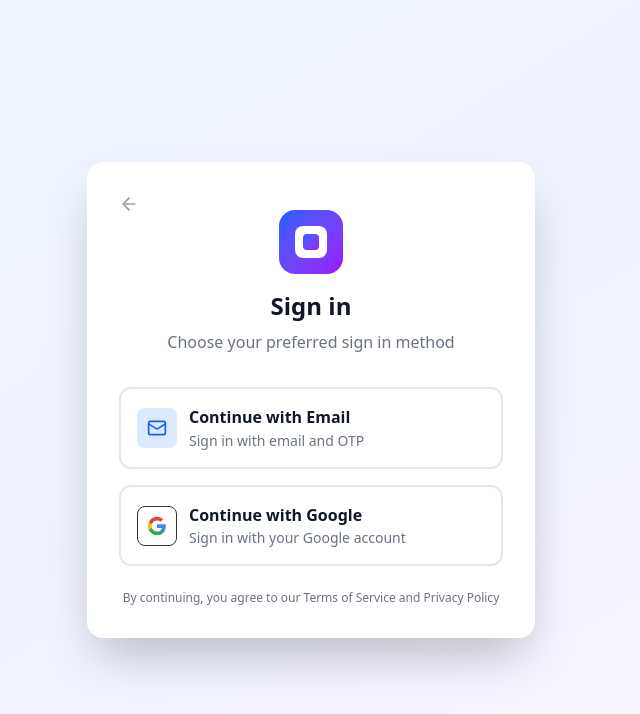
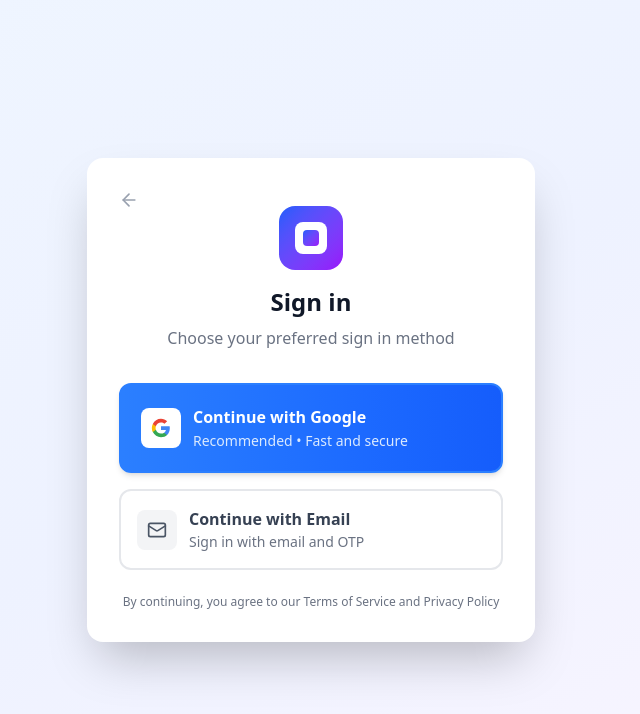
Before and after one commit to TejasShirsath/INotes, a React (Vite) app in the folder frontend/: page / in a window 1280 px wide. Both pictures are taken after a click on the button "Sign In". Shown: the top 714 px of the page, without its empty margins (329-969 px from the left). Built offline with nearby package versions, Linux system fonts and the light colour scheme; no server answers.

Commit message:
Highlight google sign up option

```diff
--- a/frontend/src/components/LoginPage.tsx
+++ b/frontend/src/components/LoginPage.tsx
@@ -90,29 +90,15 @@ const LoginPage: React.FC<LoginPageProps> = ({ onBack }) => {
 
           {/* Login Options */}
           <div className="space-y-4">
-            {/* Email/OTP Option */}
-            <button
-              onClick={() => setLoginMethod('email')}
-              className="w-full p-4 border-2 border-gray-200 rounded-xl hover:border-blue-300 hover:bg-blue-50 transition-all duration-200 flex items-center gap-3"
-            >
-              <div className="w-10 h-10 bg-blue-100 rounded-lg flex items-center justify-center">
-                <Mail className="w-5 h-5 text-blue-600" />
-              </div>
-              <div className="text-left">
-                <div className="font-semibold text-gray-900">Continue with Email</div>
-                <div className="text-sm text-gray-500">Sign in with email and OTP</div>
-              </div>
-            </button>
-
-            {/* Google Option - Direct redirect */}
+            {/* Google Option - Highlighted and positioned first */}
             <button
               onClick={handleGoogleLogin}
               disabled={isLoading}
-              className="w-full p-4 border-2 border-gray-200 rounded-xl hover:border-red-300 hover:bg-red-50 transition-all duration-200 flex items-center gap-3 disabled:opacity-50 disabled:cursor-not-allowed"
+              className="w-full p-5 border-2 border-blue-500 bg-gradient-to-r from-blue-500 to-blue-600 text-white rounded-xl hover:from-blue-600 hover:to-blue-700 hover:shadow-lg hover:scale-[1.02] transition-all duration-200 flex items-center gap-3 disabled:opacity-50 disabled:cursor-not-allowed shadow-md"
             >
-              <div className="w-10 h-10 bg-white rounded-lg flex items-center justify-center border">
+              <div className="w-10 h-10 bg-white rounded-lg flex items-center justify-center">
                 {isLoading ? (
-                  <div className="animate-spin rounded-full h-5 w-5 border-b-2 border-red-500"></div>
+                  <div className="animate-spin rounded-full h-5 w-5 border-b-2 border-blue-500"></div>
                 ) : (
                   <svg className="w-5 h-5" viewBox="0 0 24 24">
                     <path fill="#4285F4" d="M22.56 12.25c0-.78-.07-1.53-.2-2.25H12v4.26h5.92c-.26 1.37-1.04 2.53-2.21 3.31v2.77h3.57c2.08-1.92 3.28-4.74 3.28-8.09z"/>
@@ -122,11 +108,25 @@ const LoginPage: React.FC<LoginPageProps> = ({ onBack }) => {
                   </svg>
                 )}
               </div>
+              <div className="text-left flex-1">
+                <div className="font-bold text-white">Continue with Google</div>
+                <div className="text-sm text-blue-100">
+                  {isLoading ? 'Redirecting to Google...' : 'Recommended • Fast and secure'}
+                </div>
+              </div>
+            </button>
+
+            {/* Email/OTP Option - Secondary option */}
+            <button
+              onClick={() => setLoginMethod('email')}
+              className="w-full p-4 border-2 border-gray-200 rounded-xl hover:border-gray-300 hover:bg-gray-50 transition-all duration-200 flex items-center gap-3"
+            >
+              <div className="w-10 h-10 bg-gray-100 rounded-lg flex items-center justify-center">
+                <Mail className="w-5 h-5 text-gray-600" />
+              </div>
               <div className="text-left">
-                <div className="font-semibold text-gray-900">Continue with Google</div>
-                <div className="text-sm text-gray-500">
-                  {isLoading ? 'Redirecting to Google...' : 'Sign in with your Google account'}
-                </div>
+                <div className="font-semibold text-gray-700">Continue with Email</div>
+                <div className="text-sm text-gray-500">Sign in with email and OTP</div>
               </div>
             </button>
           </div>
```
